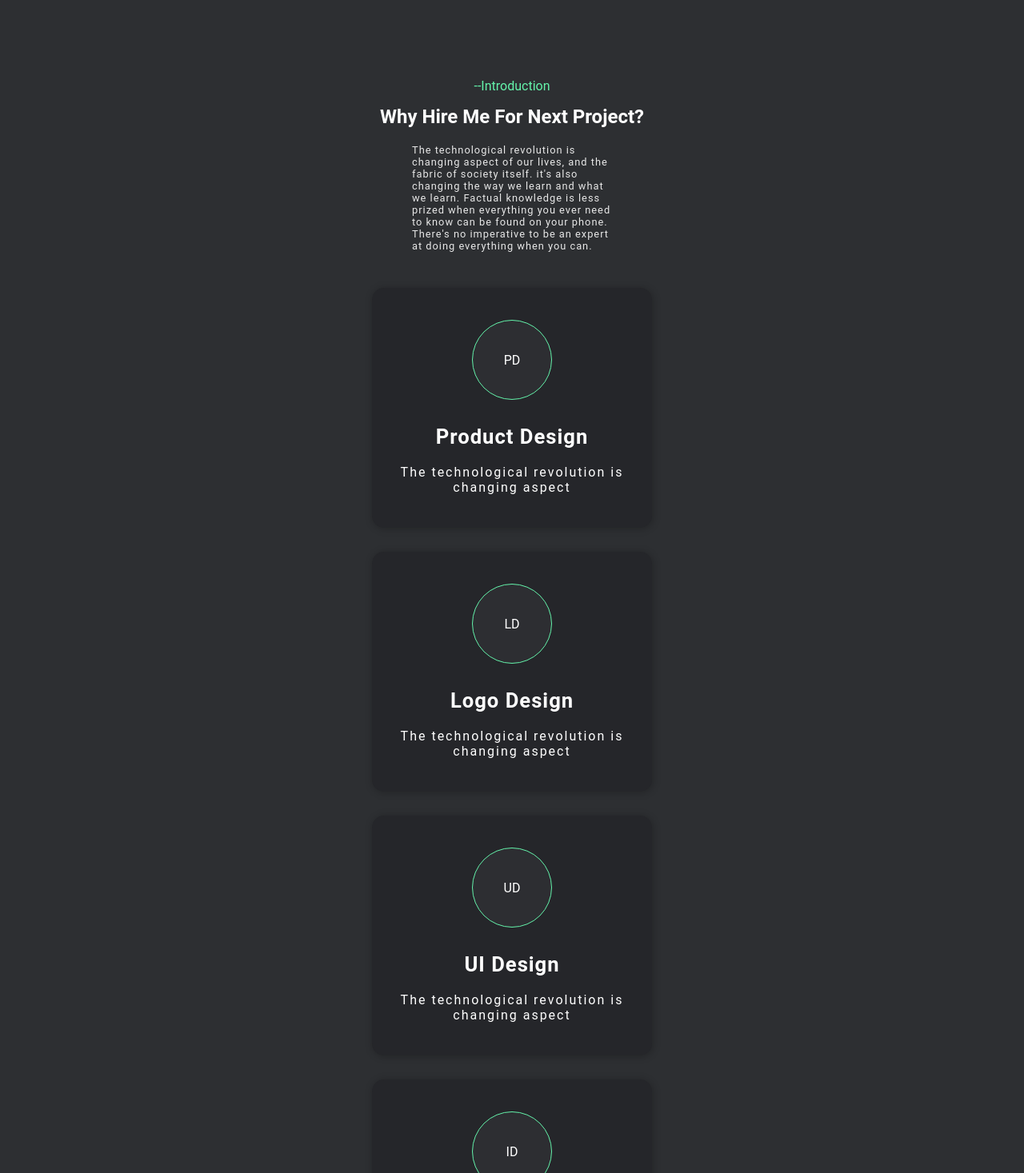
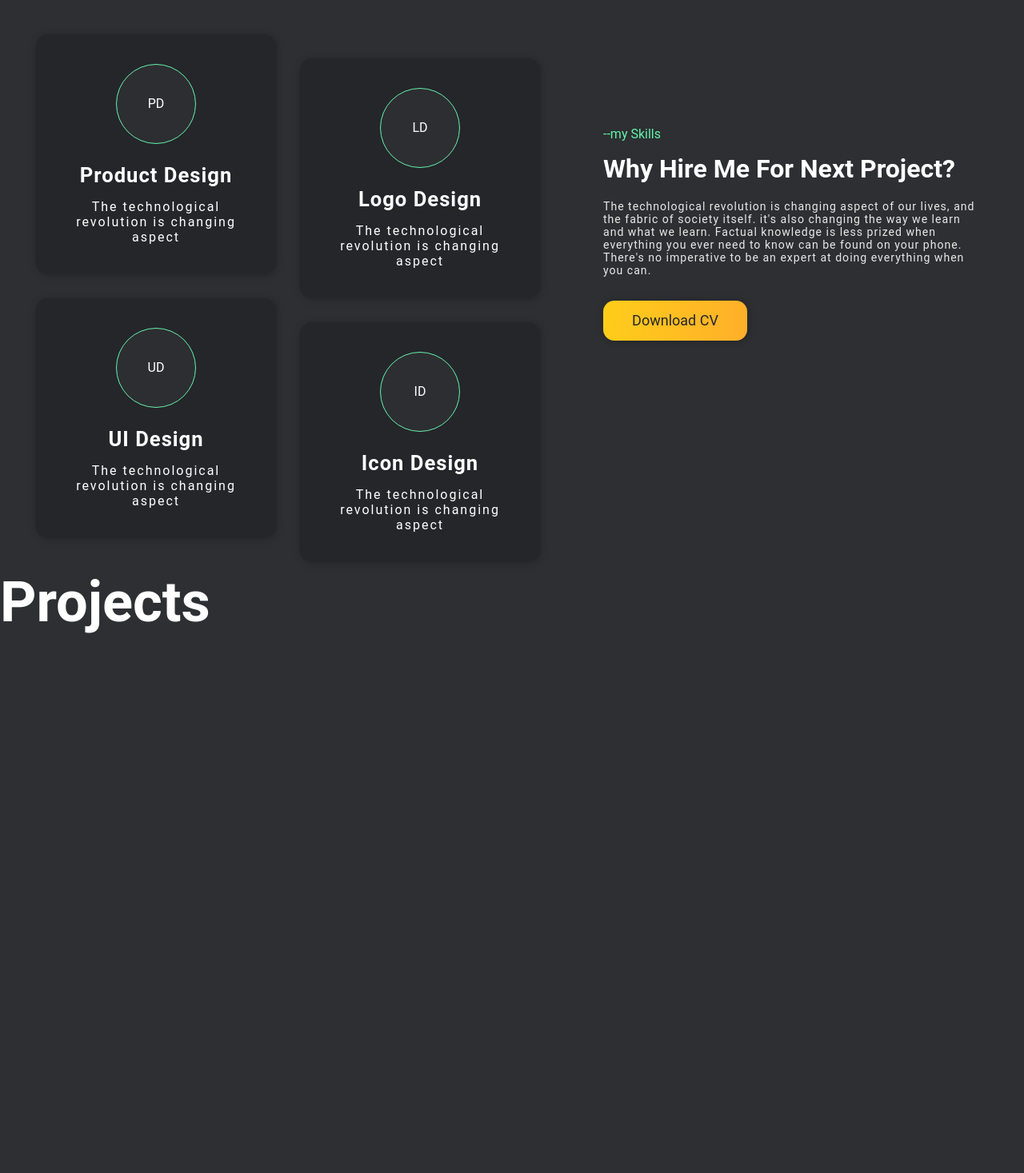
Before and after one commit to moodyomar/portfolio, a React (Create React App) app: page / in a window 1280 px wide. Shown: the part 743-2210 px from the top of the page at 80% size. Built offline with nearby package versions, Linux system fonts and the light colour scheme; the HTML template or start-up script is replaced by a standard one.

Commit message:
build skills section + init projects section

```diff
--- a/src/App.css
+++ b/src/App.css
@@ -69,9 +69,23 @@ box-shadow: 1px 1px 10px 1px rgba(0,0,0,0.20);
     transform: scale(1.05) !important;
   }
 
+  .right-col{
+    display: flex;
+    flex-direction: column;
+  }
+  .left-col{
+    display: flex;
+    flex-direction: column;
+  }
+  h2{
+    font-size: 2.5vw;
+    }
 
 @media screen and (max-width: 650px) {
   .hide-m{
     display: none;
   }
+  h2{
+    font-size: 5vw;
+  }
 }
--- a/src/App.js
+++ b/src/App.js
@@ -2,6 +2,7 @@ import {BrowserRouter as Router,Route} from "react-router-dom";
 import Navbar from './components/Navbar'
 import Hero from './components/sections/Hero'
 import Skills from './components/sections/Skills'
+import Projects from './components/sections/Projects'
 import AOS from 'aos';
 import 'aos/dist/aos.css';
 import './App.css';
@@ -19,6 +20,7 @@ function App() {
 
 <main>
 <Skills />
+<Projects />
 </main>
 
 <footer>
--- a/src/components/sections/Hero.js
+++ b/src/components/sections/Hero.js
@@ -17,16 +17,16 @@ const Hero = () => {
         <div className="ring"></div>
         <div className="person" data-aos="fade-up" data-aos-duration="1800"></div>
         <div className="icon bLeft"
-        data-aos="zoom-in" data-aos-duration="2500"
+        data-aos="zoom-in" data-aos-duration="2100"
         >Ai</div>
         <div className="icon tLeft"
-     data-aos="zoom-in" data-aos-duration="2500"
+     data-aos="zoom-in" data-aos-duration="2100"
         >Id</div>
         <div className="icon tRight"
-       data-aos="zoom-in" data-aos-duration="2500"
+       data-aos="zoom-in" data-aos-duration="2100"
         >Ps</div>
         <div className="icon bRight"
-          data-aos="zoom-in" data-aos-duration="2500"
+          data-aos="zoom-in" data-aos-duration="2100"
         >Xd</div>
       </div>
     </div>
--- a/src/components/sections/Projects.js
+++ b/src/components/sections/Projects.js
@@ -1,11 +1,13 @@
 import React from 'react';
+
+import '../styles/Projects.css';
 
 
 const Projects = () => {
 
 return(
 
-<div className=''>
+<div className='Projects'>
 <h1>Projects</h1>
 </div>
 
--- a/src/components/sections/Skills.js
+++ b/src/components/sections/Skills.js
@@ -9,13 +9,18 @@ const Skills = () => {
 return(
 
 <div className='Skills'>
-<p data-aos="fade-down" data-aos-duration="2000">--Introduction</p>
-        <h2 data-aos="fade-down" data-aos-duration="2000">Why Hire Me For Next Project?</h2>
-        <p className="para" data-aos="fade-up" data-aos-duration="2200">The technological revolution is changing aspect of our lives, and the fabric of society itself. it's also changing the way we learn and what we learn. Factual knowledge is less prized when everything you ever need to know can be found on your phone. There's no imperative to be an expert at doing everything when you can.</p>
+<div className="right-col">
+<p>--my Skills</p>
+        <h2 data-aos="fade-up" data-aos-duration="1000">Why Hire Me For Next Project?</h2>
+        <p className="para" data-aos="fade-up" data-aos-duration="2000">The technological revolution is changing aspect of our lives, and the fabric of society itself. it's also changing the way we learn and what we learn. Factual knowledge is less prized when everything you ever need to know can be found on your phone. There's no imperative to be an expert at doing everything when you can.</p>
+        <div className="btn" data-aos="fade-up" data-aos-duration="2000">Download CV</div>
+</div>
+<div className="left-col">
   {skills.map(skill => (
 <SkillCard icon={skill.icon} title={skill.title}
  desc={skill.desc} direction={skill.animation} />
   ))}
+</div>
 </div>
 
 )
--- a/src/components/styles/Hero.css
+++ b/src/components/styles/Hero.css
@@ -5,8 +5,6 @@
   height: calc(100vh - 100px);
 }
 .right-col{
-  display: flex;
-  flex-direction: column;
 flex:2;
 position: relative;
 bottom: 0px;
@@ -17,7 +15,6 @@ top: 10px;
   flex-direction: column;
   min-width: 35vw;
   padding: 30px;
-flex:1;
 }
 .left-col p:first-child{
   padding-top: 100px;
@@ -202,11 +199,11 @@ top: 10px;
   top: 100px;
 }
 .tRight{
-top: 220px;
+top: 200px;
 right: 30px;
 }
 .tLeft{
-top: 325px;
+top: 300px;
 right: 60px;
 }
 
--- /dev/null
+++ b/src/components/styles/Projects.css
@@ -0,0 +1,6 @@
+.Projects{
+  display: flex;
+  width: 100vw;
+  height: 100vw;
+  overflow-x: hidden;
+  }
--- a/src/components/styles/SkillCard.css
+++ b/src/components/styles/SkillCard.css
@@ -1,6 +1,6 @@
 .SkillCard{
   margin: 15px;
-width: 350px;
+width: 300px;
 height: 300px;
 background-color: var(--color-tiles-bg);
 border-radius: 15px;
--- a/src/components/styles/Skills.css
+++ b/src/components/styles/Skills.css
@@ -1,22 +1,55 @@
 .Skills{
 display: flex;
-justify-content: center;
-align-items: center;
-flex-direction: column;
+width: 100vw;
+overflow-x: hidden;
 }
+
 p:first-child{
   padding-top: 100px;
 color: var(--color-bright-green);
 margin-bottom: 15px;
 }
-.para {
-letter-spacing: 1px;
-margin: 20px 0px 30px;
-color:var(--color-text-secondary);
+.Skills .para {
+font-size: 1.1vw;
+width: 100%;
 }
 
-h1{
-  font-size: 5.5vw;
-line-height: 1;
-margin-bottom: 20px;
+.Skills .left-col{
+display: grid;
+grid-template-columns: repeat(2,1fr);
+width: 55vw;
+order: 1;
 }
+.SkillCard:nth-child(even){
+transform: translateY(30px) !important;
+}
+.Skills .right-col{
+  padding: 50px;
+order: 2;
+}
+
+@media screen and (max-width: 600px) {
+  .Skills{
+    display: block;
+  }
+  .Skills .left-col{
+  width: 100vw;
+display: flex;
+  flex-direction: column;
+
+  }
+  .Skills .right-col{
+  height: 50vh;
+  flex-direction: column;
+  }
+  p:first-child{
+  padding: 0;
+  }
+  .Skills .para {
+  font-size: 3.5vw;
+  width: 100%;
+  }
+  .SkillCard:nth-child(even){
+    transform: translateY(0px) !important;
+  }
+}
```
